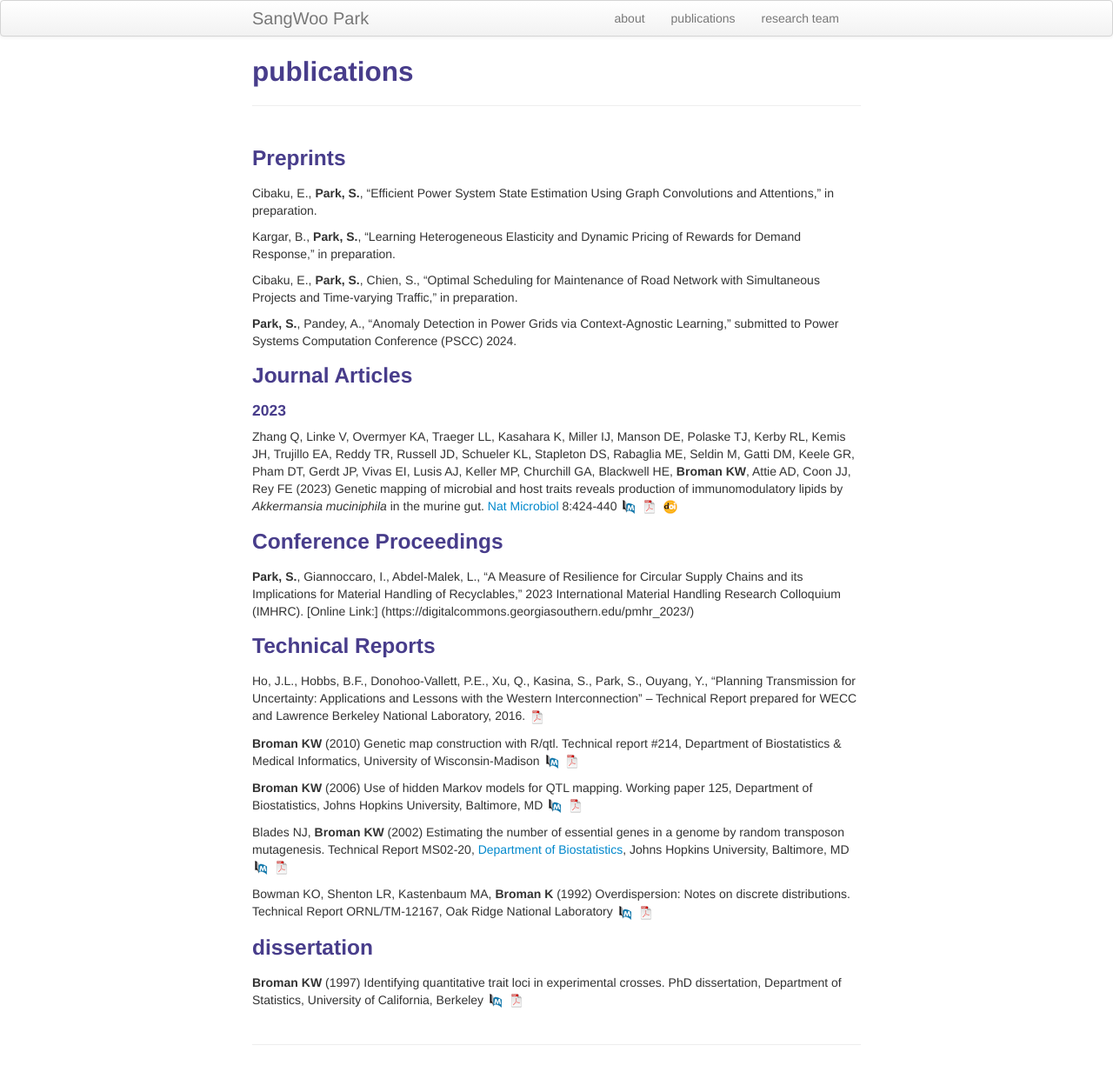
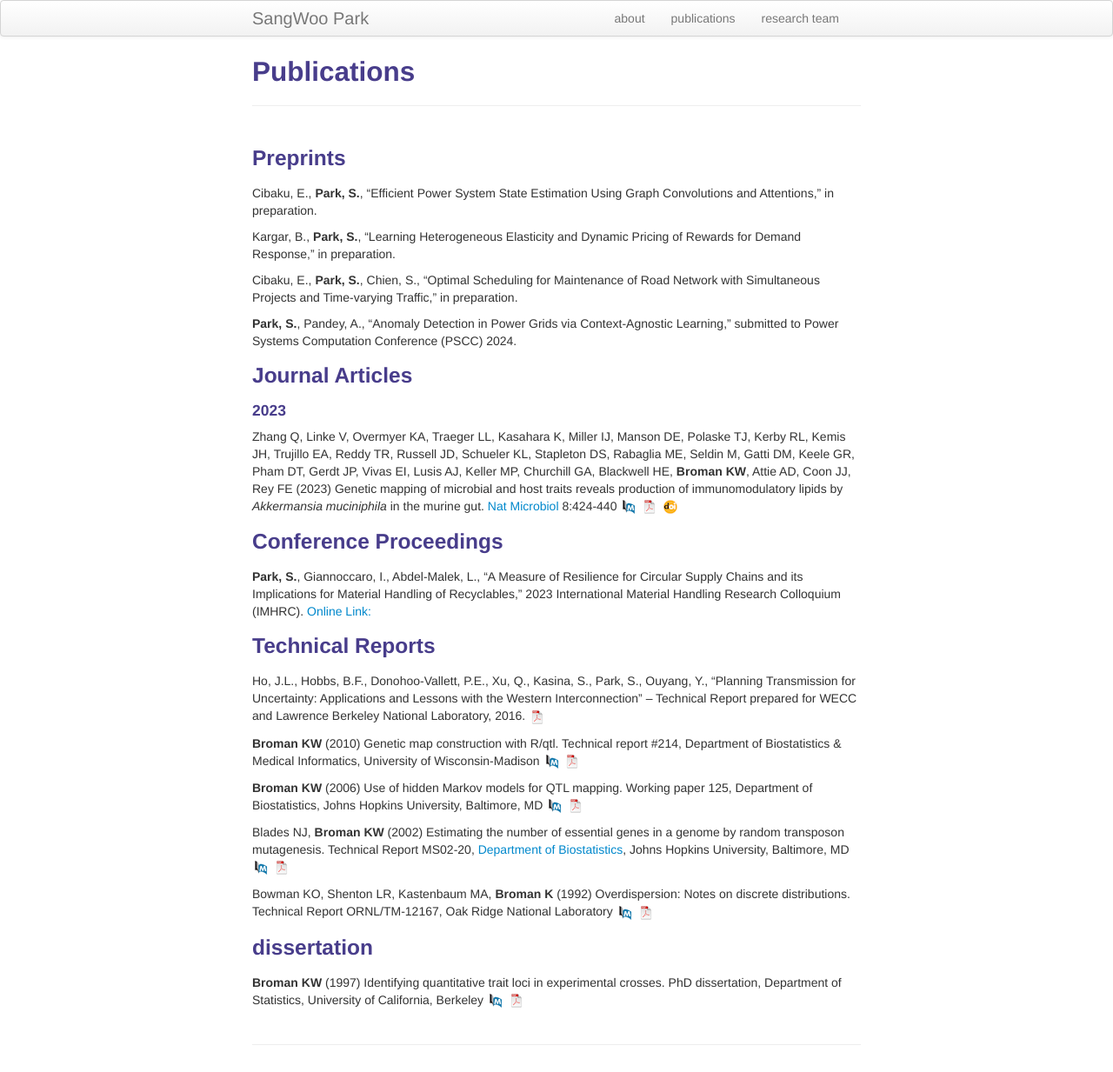
Before and after one commit to sangwoopark-njit/sangwoopark-njit.github.io, a Jekyll site: the page built from pubs.md, in a window 1280 px wide. Shown: the whole page at 87% size. Built offline with Jekyll 4.4.1, drawn with Linux system fonts in a browser that asks for light colours.

Commit message:
Update pubs.md

```diff
--- a/pubs.md
+++ b/pubs.md
@@ -1,6 +1,6 @@
 ---
 layout: page
-title: publications
+title: Publications
 description: SangWoo Park's publications
 ---
 
@@ -58,7 +58,7 @@ immunomodulatory lipids by _Akkermansia muciniphila_ in the murine gut.
 
 ### <a name="conference"></a>Conference Proceedings
 **Park, S.**, Giannoccaro, I., Abdel-Malek, L., “A Measure of Resilience for Circular Supply Chains and its Implications for Material Handling of Recyclables,” 2023 International Material Handling Research Colloquium (IMHRC).
-[Online Link:] (https://digitalcommons.georgiasouthern.edu/pmhr_2023/)
+[Online Link:](https://digitalcommons.georgiasouthern.edu/pmhr_2023/)
 
 
 
```
